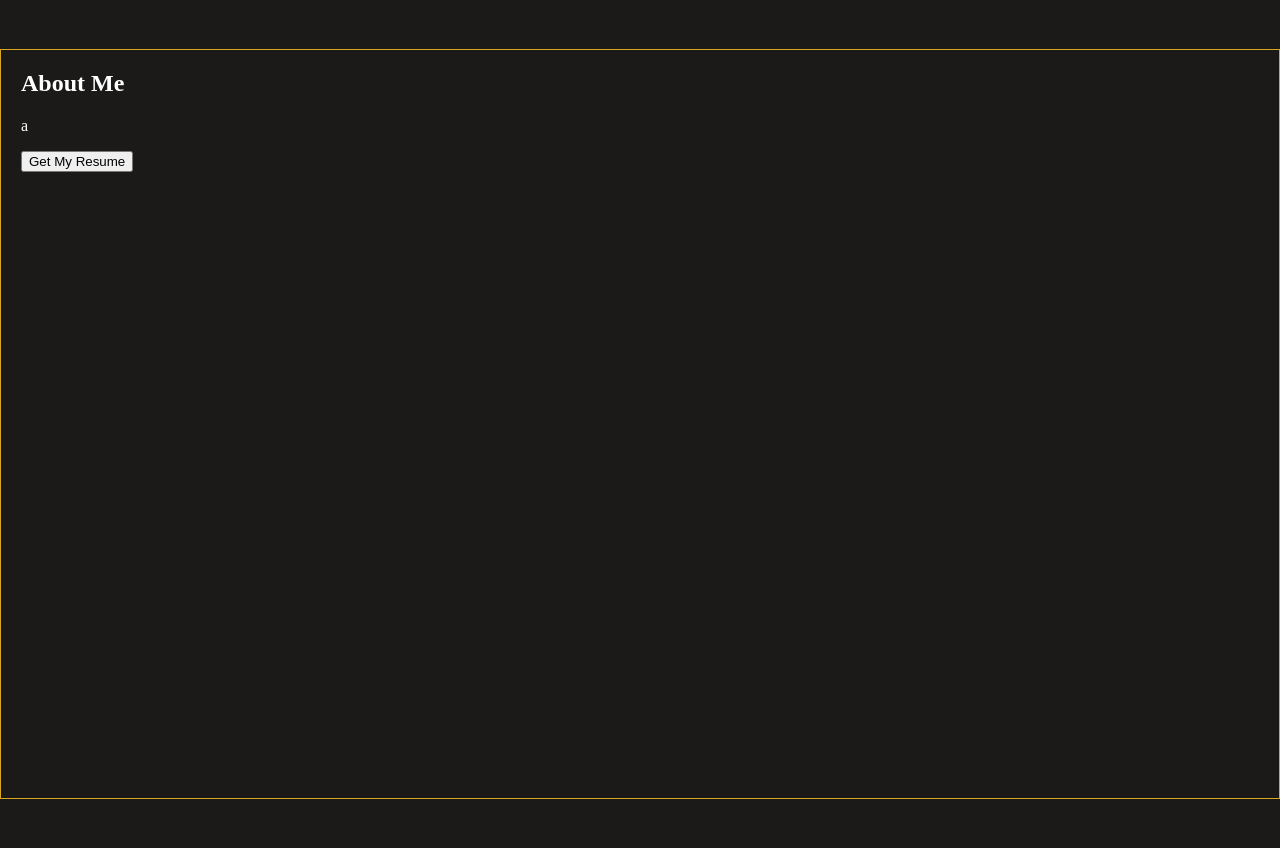
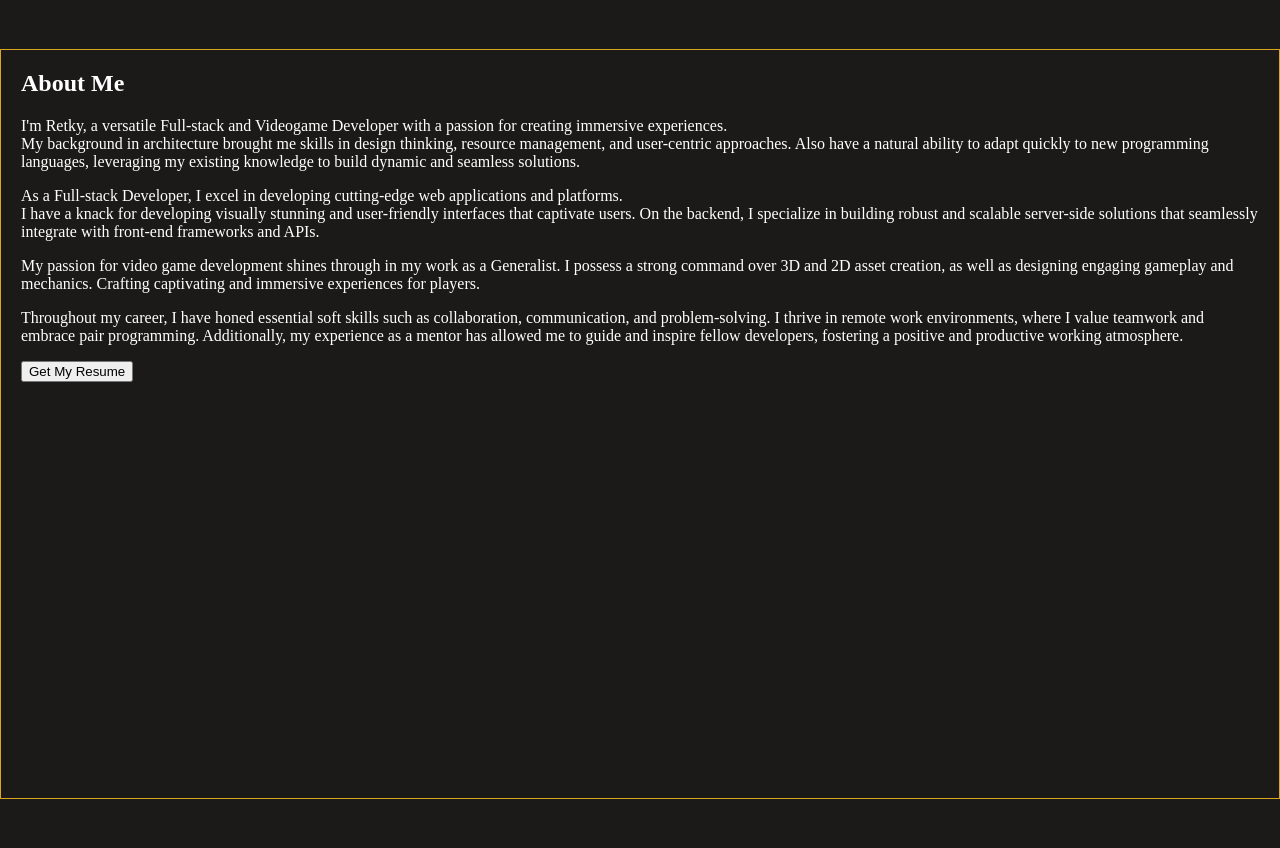
Before and after one commit to Retky/RetkyPortfolio, a React (Create React App) app: page /#/ in a window 1280 px wide. Shown: the part 801-1649 px from the top of the page. Built offline with nearby package versions, Linux system fonts and the light colour scheme.

Commit message:
Add 'about me' paragraph

```diff
--- a/src/pages/HomePage.jsx
+++ b/src/pages/HomePage.jsx
@@ -38,7 +38,34 @@ const Homepage = () => {
           <div className="about-content">
             <h2>About Me</h2>
             <p>
-              a
+              I&apos;m Retky, a versatile Full-stack and Videogame Developer with a passion for
+              creating immersive experiences.
+              <br />
+              My background in architecture brought me skills in design thinking, resource
+              management, and user-centric approaches. Also have a natural ability to adapt quickly
+              to new programming languages, leveraging my existing knowledge to build dynamic and
+              seamless solutions.
+            </p>
+            <p>
+              As a Full-stack Developer, I excel in developing cutting-edge web applications and
+              platforms.
+              <br />
+              I have a knack for developing visually stunning and user-friendly interfaces that
+              captivate users. On the backend, I specialize in building robust and scalable
+              server-side solutions that seamlessly integrate with front-end frameworks and APIs.
+            </p>
+            <p>
+              My passion for video game development shines through in my work as a Generalist.
+              I possess a strong command over 3D and 2D asset creation, as well as designing
+              engaging gameplay and mechanics. Crafting captivating and immersive experiences
+              for players.
+            </p>
+            <p>
+              Throughout my career, I have honed essential soft skills such as collaboration,
+              communication, and problem-solving. I thrive in remote work environments, where
+              I value teamwork and embrace pair programming. Additionally, my experience as a
+              mentor has allowed me to guide and inspire fellow developers, fostering a positive
+              and productive working atmosphere.
             </p>
             <button type="button">Get My Resume</button>
           </div>
```
Also changed, not shown: 1 other file (tests, documents, lock files or other folders).
